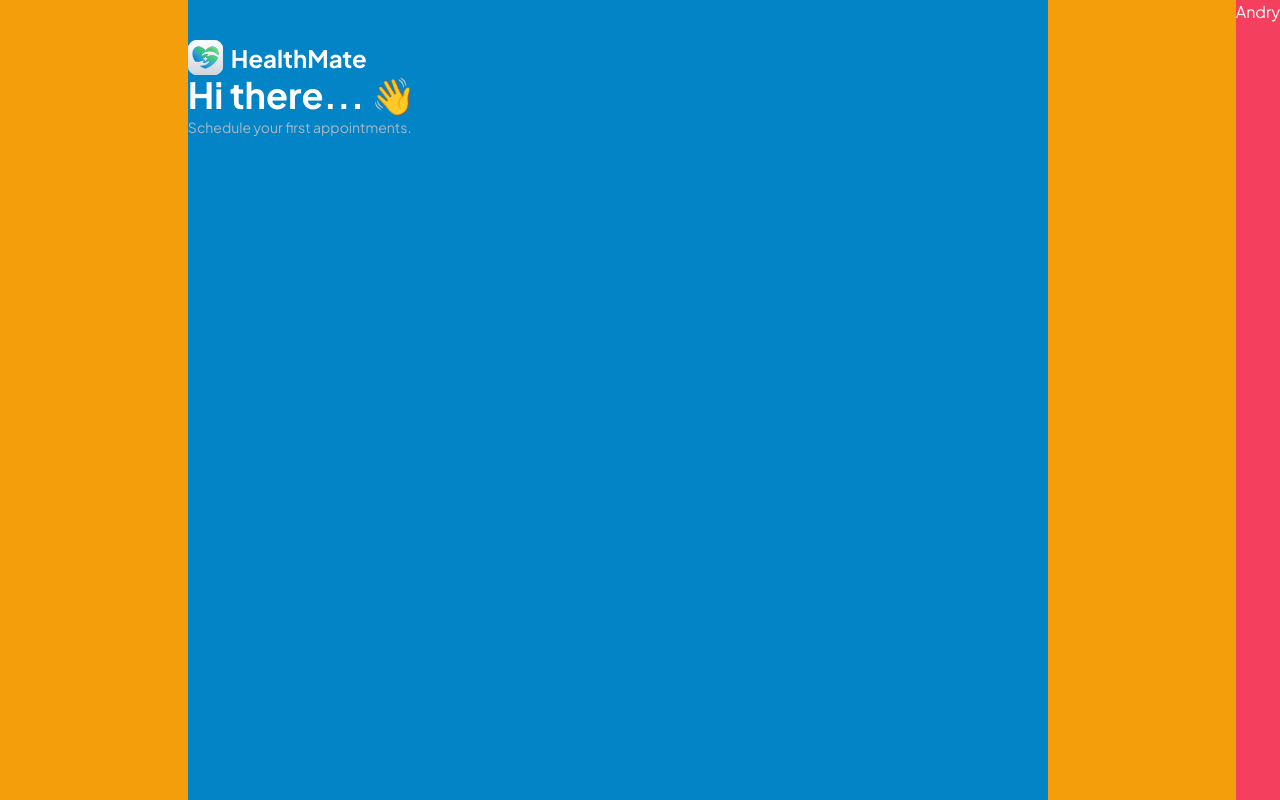
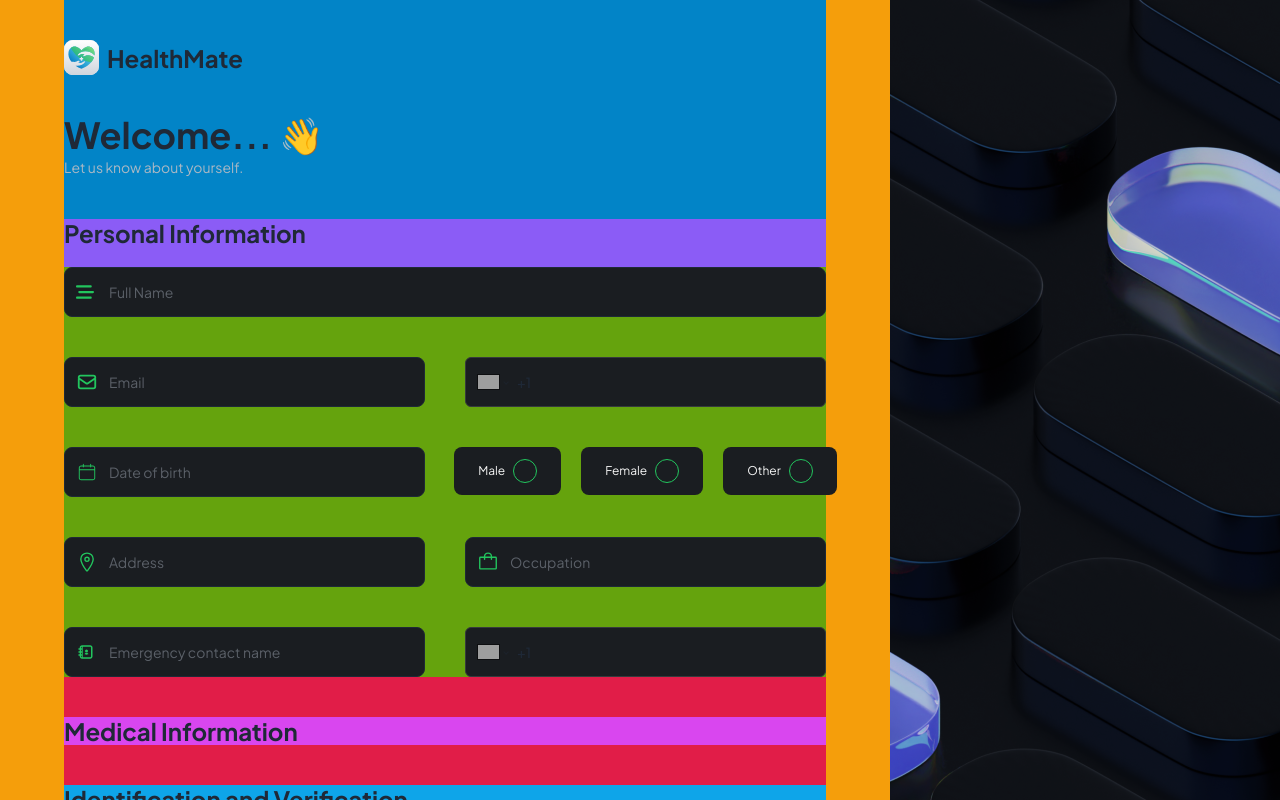
Before and after one commit to andryariadi/health-mate, a Next.js app: page /patients/1/register in a window 1280 px wide. Built offline with nearby package versions, Linux system fonts and the light colour scheme; grey boxes are pictures that could not be loaded.

Commit message:
update styling register form

```diff
--- a/package.json
+++ b/package.json
@@ -35,6 +35,7 @@
     "@types/node": "^20",
     "@types/react": "^18",
     "@types/react-dom": "^18",
+    "daisyui": "^4.12.14",
     "eslint": "^8",
     "eslint-config-next": "15.0.3",
     "postcss": "^8",
--- a/src/app/globals.css
+++ b/src/app/globals.css
@@ -268,7 +268,7 @@
 
   /* =====  REACT PHONE NUMBER INPUT OVERRIDES */
   .input-phone {
-    @apply mt-2 h-11 rounded-md px-3 text-sm border bg-dark-400 placeholder:text-dark-600 border-dark-500 !important;
+    @apply h-[3.1rem] rounded-md px-3 text-sm border bg-dark-400 placeholder:text-dark-600 border-dark-500 !important;
   }
 
   /* =====  REACT DATE PICKER OVERRIDES */
--- a/src/app/patients/[userId]/register/page.tsx
+++ b/src/app/patients/[userId]/register/page.tsx
@@ -1,3 +1,4 @@
+import RegisterForm from "@/components/forms/RegisterForm";
 import Image from "next/image";
 
 const PatientRegisterPage = () => {
@@ -5,7 +6,7 @@ const PatientRegisterPage = () => {
     <div className="bg-violet-500 max-h-screen h-screen flex">
       {/* Left */}
       <section className="bg-amber-500 remove-scrollbar container">
-        <div className="bg-sky-600 sub-container max-w-[860px] flex-1">
+        <div className="bg-sky-600 sub-container max-w-[860px] flex-1 space-y-10">
           {/* Logo */}
           <div className="flex items-center gap-2">
             <Image src="/logo.svg" alt="logo" width={35} height={35} />
@@ -13,14 +14,17 @@ const PatientRegisterPage = () => {
           </div>
 
           <div className="space-y-1">
-            <h1 className="header">Hi there... 👋</h1>
-            <span className="text-14-regular text-dark-700">Schedule your first appointments.</span>
+            <h1 className="header">Welcome... 👋</h1>
+            <span className="text-14-regular text-dark-700">Let us know about yourself.</span>
           </div>
+
+          {/* Form */}
+          <RegisterForm />
         </div>
       </section>
 
       {/* Right */}
-      <section className="bg-rose-500">Andry</section>
+      <Image src="/assets/images/register-img.png" height={1000} width={1000} alt="patient" className="side-img max-w-[390px]" />
     </div>
   );
 };
--- /dev/null
+++ b/src/components/GenderRadio.tsx
@@ -0,0 +1,52 @@
+type RadioProps = {
+  onRadioChange: (e: React.ChangeEvent<HTMLInputElement>) => void;
+  selectedGender: string;
+  errors: string;
+};
+
+const GenderRadio = ({ onRadioChange, selectedGender, errors }) => {
+  return (
+    <div className="flex items-center justify-center gap-5">
+      <div className="form-control bg-dark-400 rounded-lg py-1 px-5 flex-auto">
+        <label className={`relative label gap-2 cursor-pointer`}>
+          <span className="label-text text-xs text-neutral-100">Male</span>
+          <input type="radio" className={`radio radio-success border-green-500 ${errors.gender ? "border-rose-800 hover:border-rose-800" : ""}`} checked={selectedGender === "male"} onChange={() => onRadioChange("male")} />
+          {errors.gender && selectedGender === "" && (
+            <span data-testid="gender-error" className="text-rose-500 text-xs absolute -bottom-7">
+              Gender {""}
+              {errors.gender.message}
+            </span>
+          )}
+        </label>
+      </div>
+
+      <div className="form-control bg-dark-400 rounded-lg py-1 px-5 flex-auto">
+        <label className={`relative label gap-2 cursor-pointer`}>
+          <span className="label-text text-xs text-neutral-100">Female</span>
+          <input type="radio" className={`radio radio-success border-green-500 ${errors.gender ? "border-rose-800 hover:border-rose-800" : ""}`} checked={selectedGender === "female"} onChange={() => onRadioChange("female")} />
+          {errors.gender && selectedGender === "" && (
+            <span data-testid="gender-error" className="text-rose-500 text-xs absolute -bottom-7">
+              Gender {""}
+              {errors.gender.message}
+            </span>
+          )}
+        </label>
+      </div>
+
+      <div className="form-control bg-dark-400 rounded-lg py-1 px-5 flex-auto">
+        <label className={`relative label gap-2 cursor-pointer`}>
+          <span className="label-text text-xs text-neutral-100">Other</span>
+          <input type="radio" className={`radio radio-success border-green-500 ${errors.gender ? "border-rose-800 hover:border-rose-800" : ""}`} checked={selectedGender === "other"} onChange={() => onRadioChange("other")} />
+          {errors.gender && selectedGender === "" && (
+            <span data-testid="gender-error" className="text-rose-500 text-xs absolute -bottom-7">
+              Gender {""}
+              {errors.gender.message}
+            </span>
+          )}
+        </label>
+      </div>
+    </div>
+  );
+};
+
+export default GenderRadio;
--- /dev/null
+++ b/src/components/forms/RegisterForm.tsx
@@ -0,0 +1,100 @@
+"use client";
+
+import { FaBarsStaggered } from "react-icons/fa6";
+import InputField from "../InputField";
+import { HiOutlineMail } from "react-icons/hi";
+import { IoLocationOutline } from "react-icons/io5";
+import { CiCalendar } from "react-icons/ci";
+import { PiBag } from "react-icons/pi";
+import { TiContacts } from "react-icons/ti";
+import "react-phone-number-input/style.css";
+import PhoneInput from "react-phone-number-input";
+import { useState } from "react";
+import GenderRadio from "../GenderRadio";
+
+const RegisterForm = () => {
+  const [phoneValue, setPhoneValue] = useState<string | undefined>();
+  const [emergencyContact, setEmergencyContact] = useState<string | undefined>();
+  const [selectedGender, setSelectedGender] = useState("");
+
+  const handlePhoneChange = (phone?: string) => {
+    // setValue("phone", phone ?? "");
+    setPhoneValue(phone);
+  };
+
+  const handleEmergencyContactChange = (phone?: string) => {
+    // setValue("phone", phone ?? "");
+    setEmergencyContact(phone);
+  };
+
+  const handleCheckboxChange = (gender?: string) => {
+    // setValue("gender", gender);
+    setSelectedGender(gender);
+  };
+
+  const errors = "";
+
+  return (
+    <form className="bg-rose-600 space-y-10">
+      {/* Personal Information */}
+      <section className="bg-violet-500 space-y-5">
+        <h2 className="sub-header">Personal Information</h2>
+
+        <div className="bg-lime-600 grid grid-cols-1 md:grid-cols-2 gap-10">
+          <div className="relative col-span-2">
+            <InputField icon={<FaBarsStaggered size={18} />} type="text" placeholder="Full Name" name="name" />
+          </div>
+
+          <div className="relative">
+            <InputField icon={<HiOutlineMail size={22} />} type="email" placeholder="Email" name="email" />
+          </div>
+
+          <div className="relative">
+            <PhoneInput defaultCountry="US" international withCountryCallingCode placeholder="Phone Number" value={phoneValue} onChange={handlePhoneChange} className="input-phone" />
+          </div>
+
+          <div className="relative">
+            <InputField icon={<CiCalendar size={22} />} type="text" placeholder="Date of birth" name="name" />
+          </div>
+
+          <div className="relative">
+            <GenderRadio onRadioChange={handleCheckboxChange} selectedGender={selectedGender} errors={errors} />
+          </div>
+
+          <div className="relative">
+            <InputField icon={<IoLocationOutline size={22} />} type="text" placeholder="Address" name="name" />
+          </div>
+
+          <div className="relative">
+            <InputField icon={<PiBag size={22} />} type="text" placeholder="Occupation" name="name" />
+          </div>
+
+          <div className="relative">
+            <InputField icon={<TiContacts size={18} />} type="text" placeholder="Emergency contact name" name="name" />
+          </div>
+
+          <div className="relative">
+            <PhoneInput defaultCountry="US" international withCountryCallingCode placeholder="Phone Number" value={emergencyContact} onChange={handleEmergencyContactChange} className="input-phone" />
+          </div>
+        </div>
+      </section>
+
+      {/* Medical Information */}
+      <section className="bg-fuchsia-500">
+        <h2 className="sub-header">Medical Information</h2>
+      </section>
+
+      {/* Identification and Verification */}
+      <section className="bg-sky-500">
+        <h2 className="sub-header">Identification and Verification</h2>
+      </section>
+
+      {/* Consent and Privacy */}
+      <section className="bg-emerald-500">
+        <h2 className="sub-header">Consent and Privacy</h2>
+      </section>
+    </form>
+  );
+};
+
+export default RegisterForm;
--- a/tailwind.config.ts
+++ b/tailwind.config.ts
@@ -1,6 +1,7 @@
 import type { Config } from "tailwindcss";
 import { fontFamily } from "tailwindcss/defaultTheme";
 import tailwindcssAnimate from "tailwindcss-animate";
+import daisyui from "daisyui";
 
 export default {
   darkMode: ["class"],
@@ -69,5 +70,5 @@ export default {
       },
     },
   },
-  plugins: [tailwindcssAnimate],
+  plugins: [tailwindcssAnimate, daisyui],
 } satisfies Config;
```
Also changed, not shown: src/constants/index.ts (added, +86 -0 lines), 1 other file (tests, documents, lock files or other folders).
